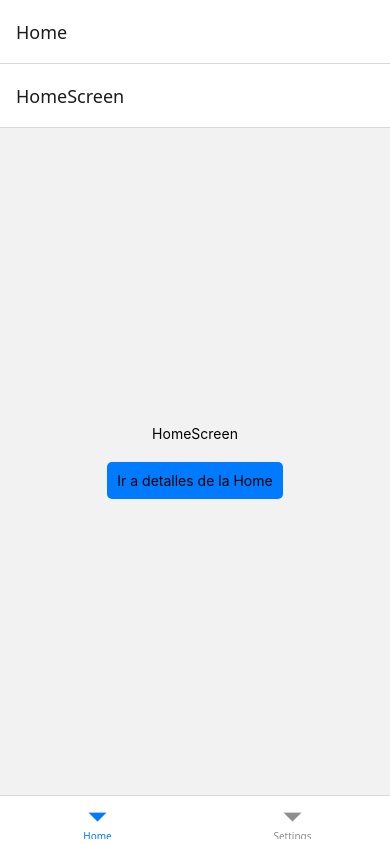
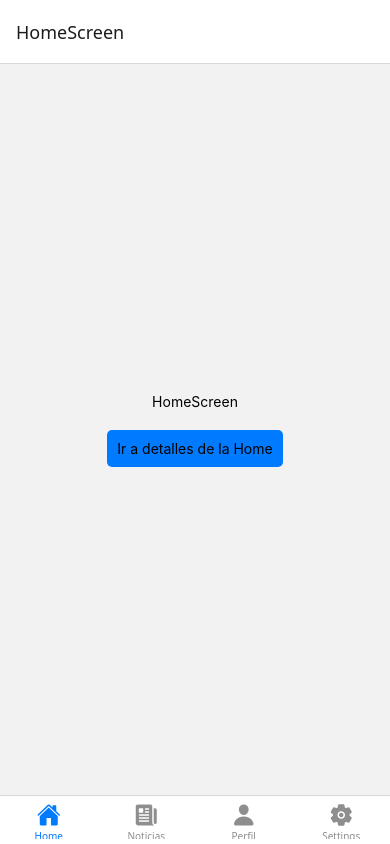
Before and after one commit to Luckxyor/TP-RN_DAI_Benezra_Cordero, a React Native app: screen /EditPerfil in a window 390 px wide. Built offline with nearby package versions, Linux system fonts and the light colour scheme.

Commit message:
Avanzamos con la funcionalidad del proyecto

```diff
--- a/App.js
+++ b/App.js
@@ -3,11 +3,17 @@ import { StyleSheet, Text, View } from 'react-native';
 import { createBottomTabNavigator } from '@react-navigation/bottom-tabs';
 import { NavigationContainer } from '@react-navigation/native';
 import { createNativeStackNavigator } from '@react-navigation/native-stack';
+import { Ionicons } from '@expo/vector-icons';
 
 import HomeScreen from './screens/HomeScreen';
 import SettingsScreen from './screens/SettingsScreen';
 import DetailsScreen from './screens/DetailsScreen';
 import EditSettingsScreen from './screens/EditSettingsScreen';
+import PreviewNoticiaScreen from './screens/PreviewNoticiaScreen';
+import NoticiaEnteraScreen from './screens/NoticiaEnteraScreen';
+import PerfilScreen from './screens/PerfilScreen';
+import EditPerfilScreen from './screens/EditPerfilScreen';
+
 
 const HomeStack = createNativeStackNavigator();
 function HomeStackScreen(){
@@ -29,8 +35,25 @@ function SettingsStackScreen(){
   )
 }
 
+const NoticiasStack= createNativeStackNavigator();
+const NoticiaStackScreen=()=>{
+  return(
+    <NoticiasStack.Navigator>
+      <NoticiasStack.Screen name="PreviewNoticia" component={PreviewNoticiaScreen}/>
+      <NoticiasStack.Screen name="NoticiaEntera" component={NoticiaEnteraScreen}/>
+    </NoticiasStack.Navigator>
+  )
+}
 
-
+const PerfilStack = createNativeStackNavigator();
+const PerfilStackScreen = () => {
+  return (
+    <PerfilStack.Navigator>
+      <PerfilStack.Screen name="Perfil" component={PerfilScreen} />
+      <PerfilStack.Screen name="EditPerfil" component={EditPerfilScreen} />
+    </PerfilStack.Navigator>
+  );
+}
 
 
 
@@ -41,9 +64,31 @@ const Tab = createBottomTabNavigator();
 export default function App() {
   return (
     <NavigationContainer>
-      <Tab.Navigator>
-        <Tab.Screen name="Home" component={HomeStackScreen} />
-        <Tab.Screen name="Settings" component={SettingsStackScreen} />
+      <Tab.Navigator screenOptions={{headerShown:false}}>
+        <Tab.Screen name="Home" component={HomeStackScreen}
+        options={{
+          tabBarIcon: ({ color }) => (
+            <Ionicons name="home" size={24} color={color} />
+           ),
+        }}/>
+        <Tab.Screen name="Noticias" component={NoticiaStackScreen}
+        options={{
+          tabBarIcon: ({ color }) => (
+            <Ionicons name="newspaper" size={24} color={color} />
+           ),
+        }}/>
+        <Tab.Screen name="Perfil" component={PerfilStackScreen}
+        options={{
+          tabBarIcon: ({ color }) => (
+            <Ionicons name="person" size={24} color={color} />
+           ),
+        }}/>
+        <Tab.Screen name="Settings" component={SettingsStackScreen}
+        options={{
+          tabBarIcon: ({ color }) => (
+            <Ionicons name="settings" size={24} color={color} />
+           ),
+        }}/>
       </Tab.Navigator>
     </NavigationContainer>
   );
--- /dev/null
+++ b/screens/EditPerfilScreen.js
@@ -0,0 +1,9 @@
+import { View, Text, StyleSheet, TouchableOpacity } from 'react-native';
+
+export default function EditPerfilScreen(){
+    return(
+        <View>
+            <Text>Editar Perfil</Text>
+        </View>
+    )
+}
--- /dev/null
+++ b/screens/NoticiaEnteraScreen.js
@@ -0,0 +1,9 @@
+import { View, Text, StyleSheet, TouchableOpacity } from 'react-native';
+
+export default function NoticiaEnteraScreen(){
+    return(
+        <View>
+            <Text>Nashe</Text>
+        </View>
+    )
+}
--- /dev/null
+++ b/screens/PerfilScreen.js
@@ -0,0 +1,9 @@
+import { View, Text, StyleSheet, TouchableOpacity } from 'react-native';
+
+export default function PerfilScreen(){
+    return(
+        <View>
+            <Text>Perfil</Text>
+        </View>
+    )
+}
--- /dev/null
+++ b/screens/PreviewNoticiaScreen.js
@@ -0,0 +1,9 @@
+import { View, Text, StyleSheet, TouchableOpacity } from 'react-native';
+
+export default function PreviewNoticiaScreen(){
+    return(
+        <View>
+            <Text>Nashe</Text>
+        </View>
+    )
+}
```
Also changed, not shown: package.json (+7 -7 lines), 1 other file (tests, documents, lock files or other folders).
